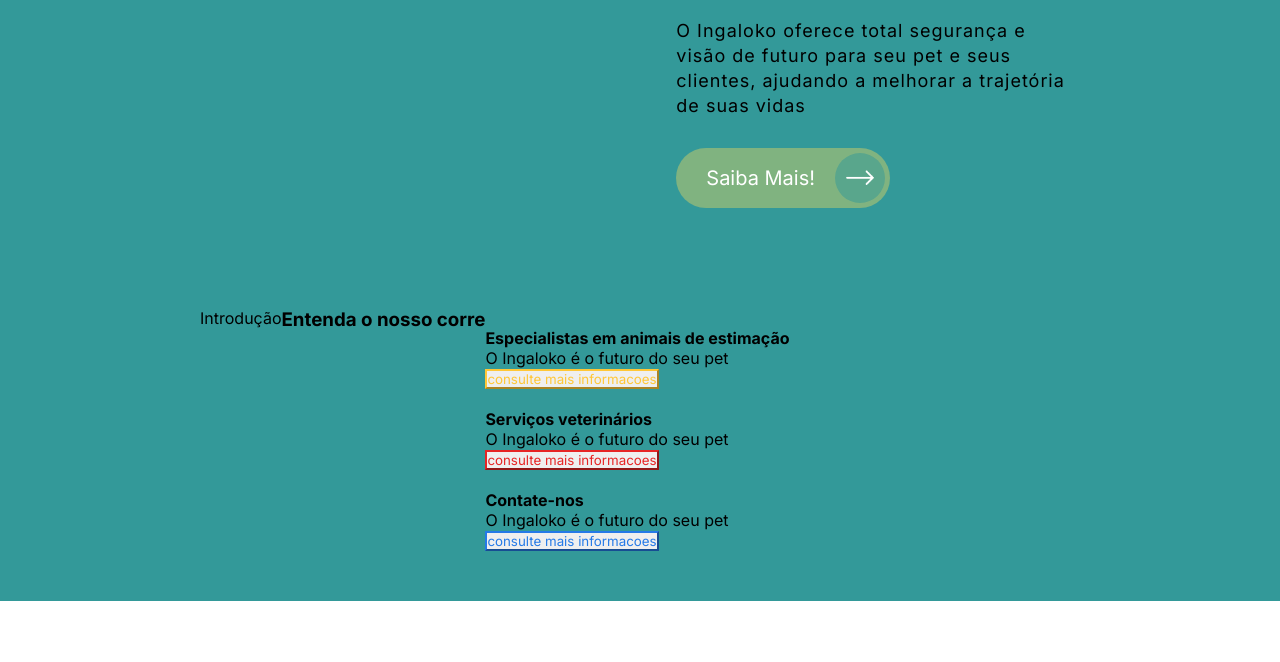
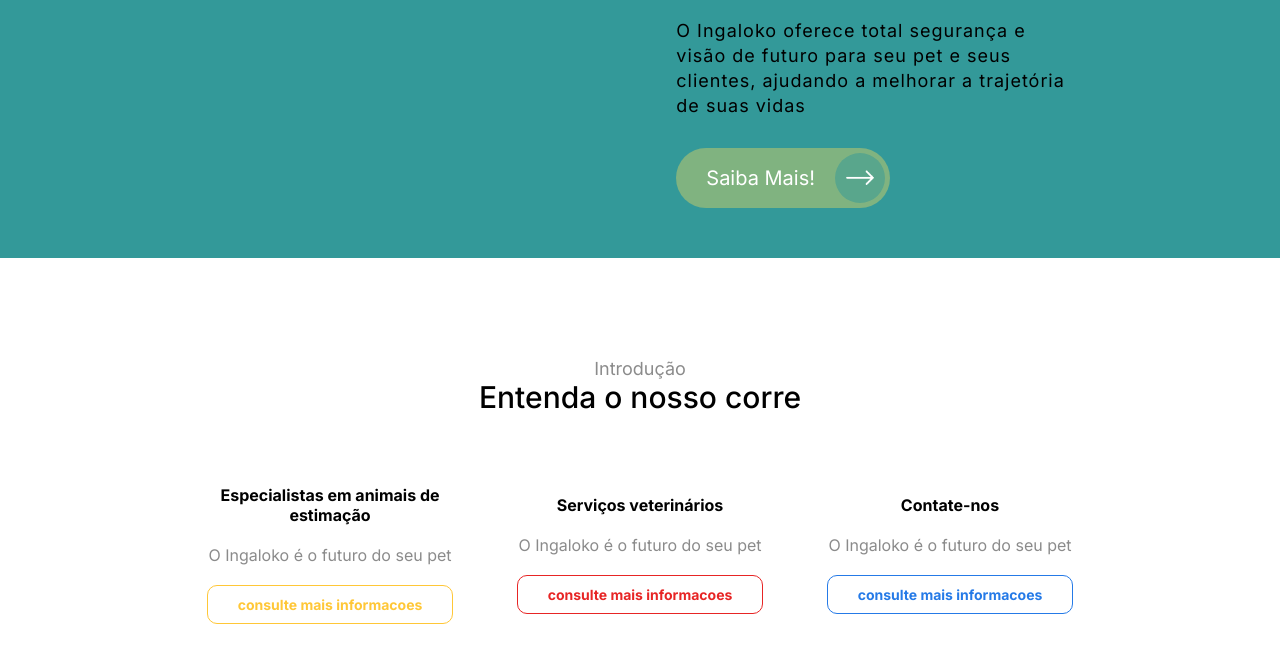
Before and after one commit to BrennonMeireles/petshop, a plain HTML site: page index.html in a window 1280 px wide. Shown: the part 524-1186 px from the top of the page. Before the commit the page ends 1125 px from the top, so only its background shows below. Drawn offline with Linux system fonts and the light colour scheme.

Commit message:
feat: created style to section intro

```diff
--- a/css/style.css
+++ b/css/style.css
@@ -128,3 +128,69 @@
 main > section > div > img {
     width: 100%;
 }
+
+.container-icons{
+    background-color: var(--branco-1000);
+
+    display: flex;
+    justify-content: center;
+    flex-direction: column;
+    align-items: center;
+}
+
+.container-icons > p {
+    font-size: 18px;
+    color: #8b8b8b;
+    margin-top: 50px
+}
+
+.container-icons > h3 {
+    font-size: 30px;
+    font-weight: 500;
+    margin-bottom: 50px;
+}
+
+.container-icons > article {
+    display: flex;
+    justify-content: space-between;
+    align-items: center;
+    text-align: center;
+    gap: 50px;
+}
+
+.container-icons > article > div {
+    width: 30%;
+    height: 100%;
+}
+
+.container-icons > article > div > img {
+    width: 100px;
+    height: auto;
+}
+
+.container-icons > article > div > p {
+    font-size: 16px;
+    color: #8b8b8b;
+    margin-top:20px;
+}
+
+.container-icons > article > div > p {
+    font-size: 16px;
+    color: #8b8b8b;
+    margin-top:20px;
+}
+
+.container-icons > article > div > button {
+    padding: 10px 30px;
+    border: 1px solid;
+    border-radius: 10px;
+    margin-top: 20px;
+    background-color: transparent;
+    font-size: 14px;
+    font-weight: 700;
+    transition: 0.3s ease-in-out;
+}
+
+.container-icons > article > div > button:hover {
+    transform: scale(1.03);
+}
```
